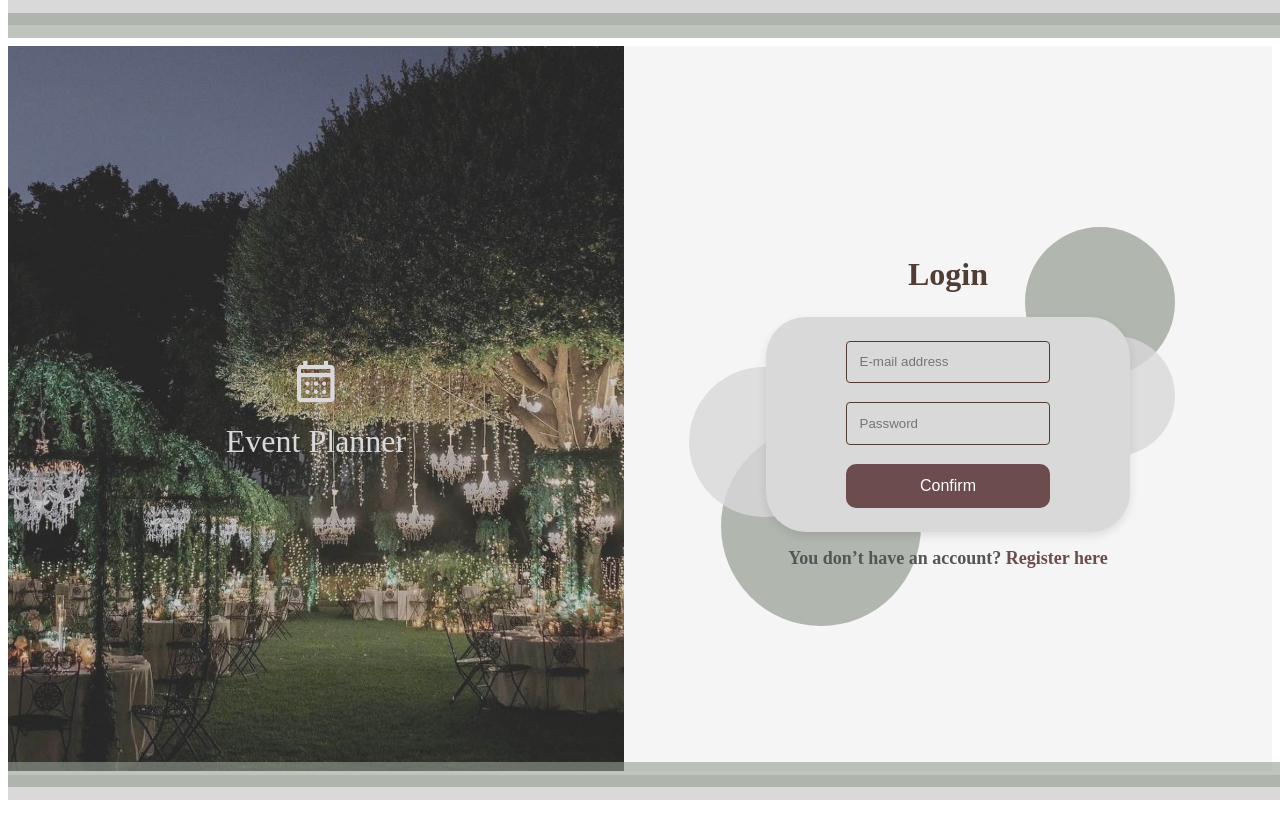
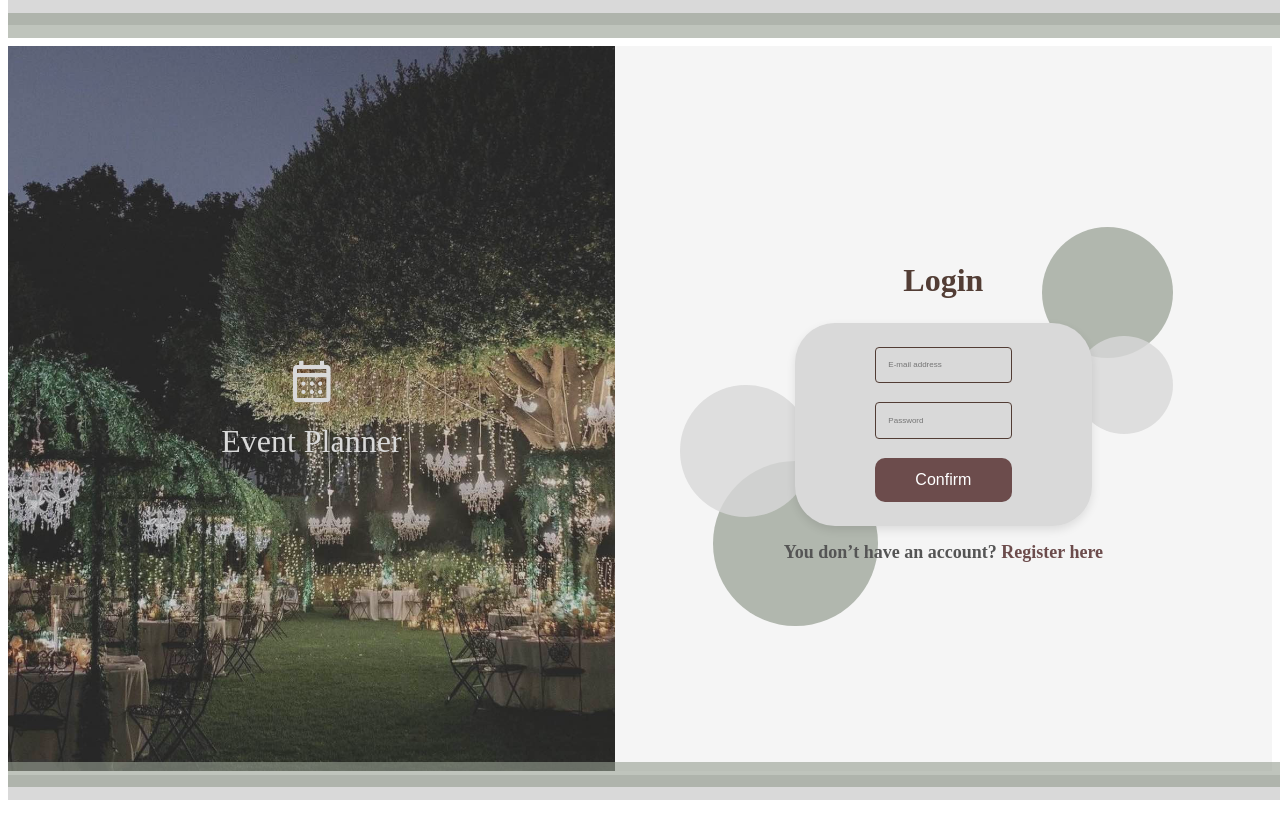
Before and after one commit to kzi-nastava/iks-project-event-planner-siit-2024-team-14, an Angular app: page / in a window 1280 px wide. Built offline with nearby package versions, Linux system fonts and the light colour scheme; a web font is replaced by a local one.

Commit message:
Commiting Circle update

```diff
--- a/src/app/components/login/login.component.css
+++ b/src/app/components/login/login.component.css
@@ -130,7 +130,7 @@ body {
   justify-content: center;
   align-items: center;
   background-color: #f5f5f5;
-  padding: 1rem;
+  padding: 2%;
   position: relative;
   flex-direction: column;
   overflow: hidden; /* Prevent circles from overflowing */
@@ -140,24 +140,22 @@ body {
 /* Add circles in the background */
 /* Top green */
 .form-section .circle-one {
-  content: '';
   position: absolute;
   top: 25%; /* Adjust position to place below the form */
   right: 15%;
-  width: 150px;
-  height: 150px;
+  width: 20%;
+  aspect-ratio: 1;
   background-color: #959D90;
   border-radius: 50%;
   opacity: 0.7;
 }
 /* Bottom green */
 .form-section .circle-two {
-  content: '';
   position: absolute;
   bottom: 20%; /* Place this circle closer to the bottom */
   left: 15%;
-  width: 200px;
-  height: 200px;
+  width: 25%;
+  aspect-ratio: 1;
   background-color: #959D90;
   border-radius: 50%;
   opacity: 0.7;
@@ -165,12 +163,11 @@ body {
 
 /* Bottom beige */
 .form-section .circle-three {
-  content: '';
   position: absolute;
   bottom: 35%; /* Place this circle closer to the bottom */
   left: 10%;
-  width: 150px;
-  height: 150px;
+  width: 20%;
+  aspect-ratio: 1;
   background-color: #D9D9D9;
   border-radius: 50%;
   opacity: 0.8;
@@ -182,8 +179,8 @@ body {
   position: absolute;
   top: 40%; /* Place this circle closer to the bottom */
   right: 15%;
-  width: 120px;
-  height: 120px;
+  width: 15%;
+  aspect-ratio: 1;
   background-color: #D9D9D9;
   border-radius: 50%;
   opacity: 0.8;
@@ -196,7 +193,7 @@ body {
   justify-content: center;
   align-items: center; /* Center both horizontally */
   width: 100%; /* Full width of the form section */
-  max-width: 600px; /* You can adjust max-width to your preference */
+  max-width: 90%; /* You can adjust max-width to your preference */
   margin: 0 auto;
 }
 
@@ -219,7 +216,7 @@ body {
   padding-left: 5rem;
   text-align: center;
   width: 100%; /* Allow for responsiveness */
-  max-width: 600px; /* Increased max-width to make the card wider */
+  max-width: 100%; /* Increased max-width to make the card wider */
   position: relative;
   box-sizing: border-box;
   margin: 0 auto;
@@ -239,6 +236,7 @@ body {
   border-radius: 4px;
   background: #D9D9D9;
   color: #523D35; /* Set text color */
+  font-size: clamp(0.5rem, 20%, 1rem); /* Responsive text size */
 }
 
 .btn-confirm {
```
